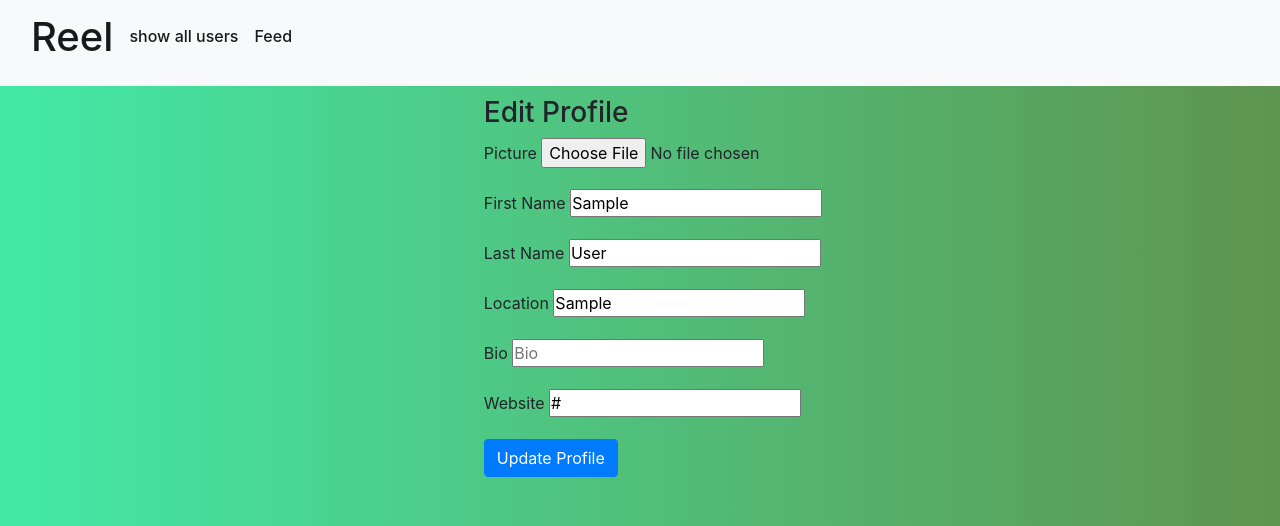
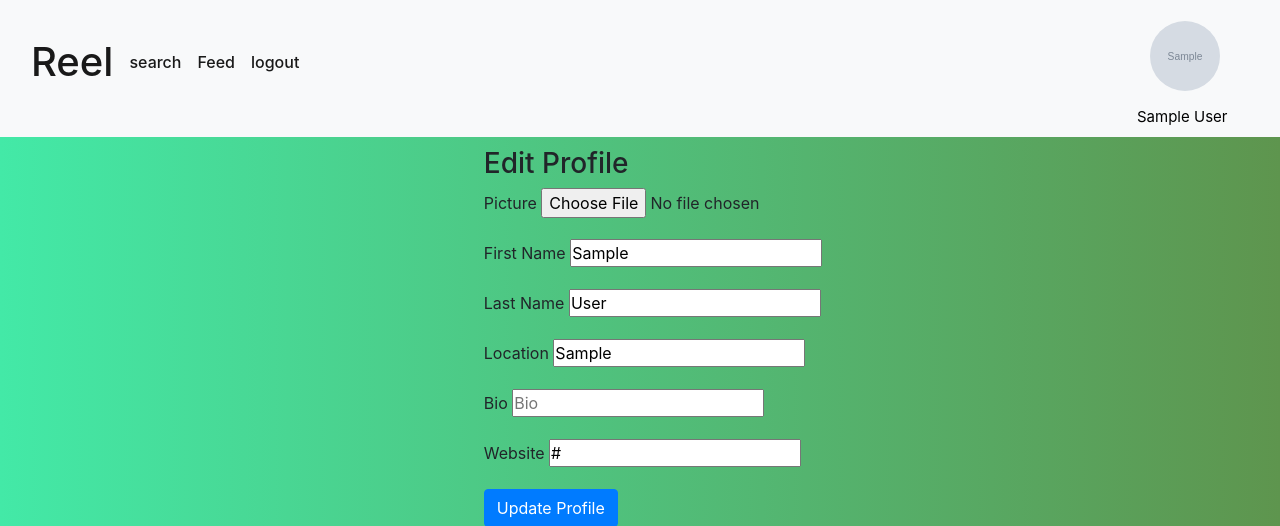
Before and after one commit to RoMcGill/Reel, a Django app: page /users/profile/update in a window 1280 px wide. Shown: the top 526 px of the page. Run offline with Django 3.2, Linux system fonts and the light colour scheme; a user stored in the database is signed in; tables that the repository leaves empty hold one stand-in row (values such as "Sample post"); grey boxes marked "Sample" are stand-in pictures; some libraries are stand-ins or nearby versions.

Commit message:
work on edit profile bug

```diff
--- a/members/views.py
+++ b/members/views.py
@@ -9,7 +9,7 @@ from members.models import displayusername
 from searchbar import views
 
 
-@login_required
+
 def register(request):
     if request.method == "POST":
         form = UserRegisterForm(request.POST)
@@ -23,7 +23,7 @@ def register(request):
 
     return render(request, 'reelusers/register.html', {'form':form})
 
-@login_required
+
 def login(self, request):
     profile = Profile.objects.get(user__id=user)
     if User.is_authenticated:
--- a/post/views.py
+++ b/post/views.py
@@ -104,7 +104,7 @@ def like(request, post_id):
 
     post.likes = current_likes
     post.save()
-    return HttpResponseRedirect(reverse('index', args=[post_id]))
+    return HttpResponseRedirect(reverse('post-detail', args=[post_id]))
 
 
 def favourite(request, post_id):
--- a/templates/base.html
+++ b/templates/base.html
@@ -43,21 +43,33 @@
 
       {% if user.is_authenticated %}
       <a class="navbar-brand me-2 mb-1 d-flex align-items-center" href="{% url 'showuser' %}">
-      <h6>show all users</h6>
+      <h6>search</h6>
+        </a>
+        <a class="navbar-brand me-2 mb-1 d-flex align-items-center" href="{% url 'index' %}">
+        <h6>Feed</h6>
+         </a>
+         <a class="navbar-brand me-2 mb-1 d-flex align-items-center" href="{% url 'logout' %}">
+        <h6>logout</h6>
+        </a>
+        </div>
+        <ul class="navbar-nav flex-row">
+        <li class="nav-item me-3 me-lg-1">
+         <a class="nav-link d-sm-flex align-items-sm-center" href="#">
+        <img src="{{ user.profile.image.url }}" alt="User Picture" style="width: 5rem; height: 5rem; border-radius: 50px; padding: 5px;">
     </a>
-    <a class="navbar-brand me-2 mb-1 d-flex align-items-center" href="{% url 'index' %}">
-      <h6>Feed</h6>
-    </a>
+    <div class="">
+        <a href="{% url 'profile' user.username %}" style="font-size: 15px; color: black; text-align: center;">{{user.profile.first_name|title }} {{user.profile.last_name|title }}</a>
+    </li>
+    <li class="nav-item me-3 me-lg-1">
+      <a class="nav-link" href="#">
+        <span><i class="fas fa-plus-circle fa-lg"></i></span>
+      </a>
+    {% else %}
+    <a href="{% url 'login' %}" class="btn btn-login">Log in</a>
+    <a href="{% url 'register' %}" class="btn btn-login">Sign up</a>
 
-    <ul class="navbar-nav flex-row">
-      <li class="nav-item me-3 me-lg-1">
-        <a class="nav-link d-sm-flex align-items-sm-center" href="#">
 
       {% endif %}
-
-
-
-
 
     </div>
 
@@ -66,25 +78,7 @@
 
 
     <!-- Right elements -->
-    <ul class="navbar-nav flex-row">
-      <li class="nav-item me-3 me-lg-1">
-        <a class="nav-link d-sm-flex align-items-sm-center" href="#">
-          {% if profile.user == request.user %}
-          <img
-          src= "{{profile.image.url}}"
-            class="rounded-circle"
-            height="22"
-            alt="Black and White Portrait of a Man"
-            loading="lazy"
-          />
-          <strong class="d-none d-sm-block ms-1">{{profile.user.username}}</strong>
-          {% endif %}
-        </a>
-      </li>
-      <li class="nav-item me-3 me-lg-1">
-        <a class="nav-link" href="#">
-          <span><i class="fas fa-plus-circle fa-lg"></i></span>
-        </a>
+
 
           <span class="badge rounded-pill badge-notification bg-danger"></span>
         </a>
--- a/userauthentication/views.py
+++ b/userauthentication/views.py
@@ -9,6 +9,7 @@ from .forms import editProfileForm, UserRegisterForm
 from django.contrib.auth import authenticate, login, logout
 from django.contrib import messages
 from django.contrib.auth.decorators import login_required
+from django.core.exceptions import ObjectDoesNotExist
 
 
 @login_required
@@ -72,7 +73,7 @@ def follow(request, username, option):
 
 def editProfile(request):
     user = request.user.id
-    profile = Profile.objects.get(user__id=user)
+    profile = Profile.objects.get_or_create(user__id=user)
 
     if request.method == "POST":
         form = editProfileForm(request.POST, request.FILES, instance=request.user.profile)
```
Also changed, not shown: media/user_16/BIL1.png (added), media/user_17/drake_billie_lil_nas_x_.png (added), media/user_17/soho_rresidence.png (added).
